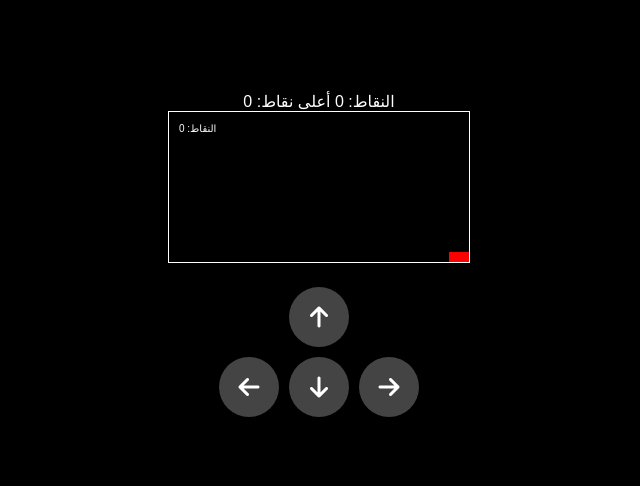
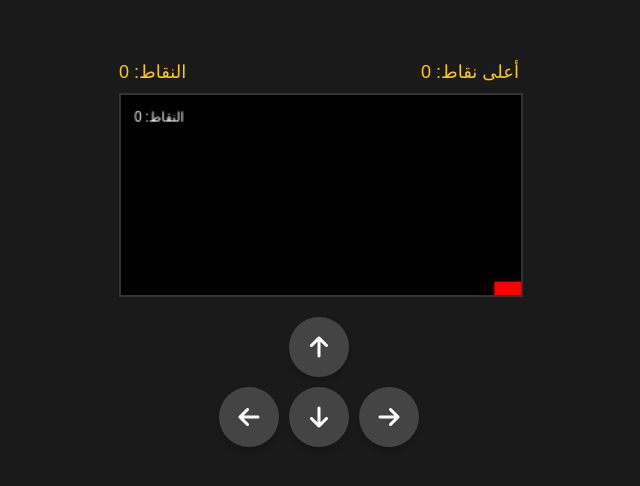
Before and after one commit to Ksa518n/Gfdsa, a plain HTML site: page index.html in a window 1280 px wide. Shown: the part 146-632 px from the top of the page, without its empty margins (321-961 px from the left). Drawn offline with Linux system fonts and the light colour scheme.

Commit message:
Update styles.css

```diff
--- a/styles.css
+++ b/styles.css
@@ -5,17 +5,32 @@ body {
     justify-content: center;
     align-items: center;
     height: 100vh;
-    background-color: black;
+    background-color: #1a1a1a;
     color: white;
     font-family: Arial, sans-serif;
 }
 
 .game-container {
     text-align: center;
+    width: 100%;
+    max-width: 400px;
 }
 
 canvas {
-    border: 1px solid white;
+    border: 2px solid #333;
+    background-color: #000;
+    display: block;
+    margin: 0 auto;
+    width: 100%;
+    height: auto;
+}
+
+.score-container {
+    display: flex;
+    justify-content: space-between;
+    margin-bottom: 10px;
+    font-size: 18px;
+    color: #ffcc00;
 }
 
 .controls {
```
